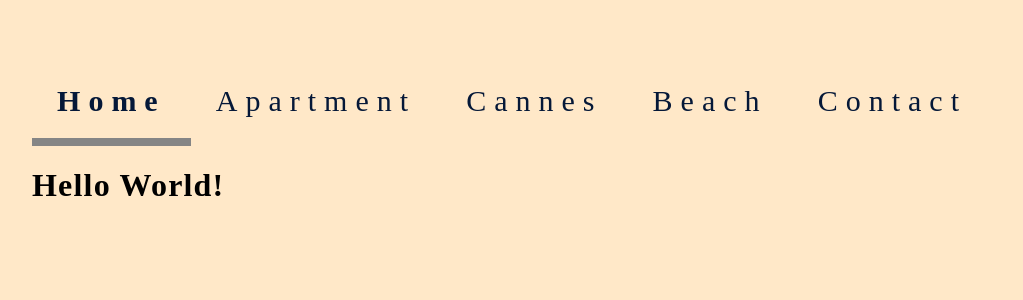
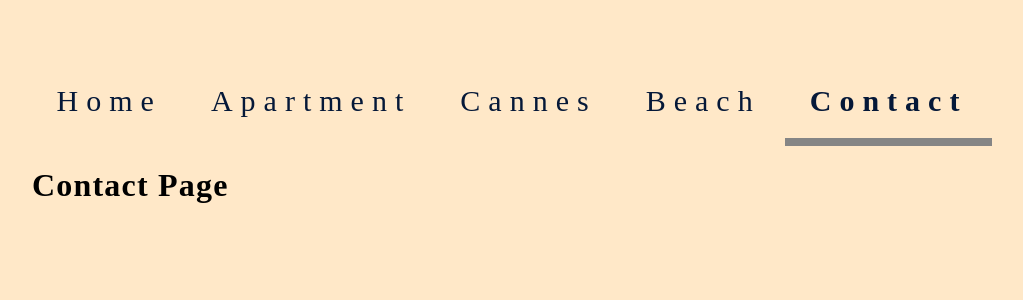
Before and after one commit to damonspencerroberts/cannes-website, a React (Create React App) app: page /contact in a window 1280 px wide. Shown: the top 300 px of the page, without its empty margins (128-1151 px from the left). Built offline with nearby package versions, Linux system fonts and the light colour scheme; a web font is replaced by a local one.

Commit message:
Added active class to links in navbar

```diff
--- a/package.json
+++ b/package.json
@@ -7,6 +7,7 @@
     "@testing-library/react": "^11.1.1",
     "@testing-library/user-event": "^12.2.0",
     "lodash": "^4.17.20",
+    "prop-types": "^15.7.2",
     "react": "^17.0.1",
     "react-dom": "^17.0.1",
     "react-router-dom": "^5.2.0",
--- a/src/components/apartment/Apartment.js
+++ b/src/components/apartment/Apartment.js
@@ -4,7 +4,7 @@ export default class Apartment extends Component {
     render() {
         return(
             <div>
-                <h1>Hello World!</h1>
+                <h1>Apartment Page</h1>
             </div>
         );
     }
--- a/src/components/beach/Beach.js
+++ b/src/components/beach/Beach.js
@@ -4,7 +4,7 @@ export default class Beach extends Component {
     render() {
         return(
             <div>
-                <h1>Hello World!</h1>
+                <h1>Beach Page</h1>
             </div>
         );
     }
--- a/src/components/cannes/Cannes.js
+++ b/src/components/cannes/Cannes.js
@@ -4,7 +4,7 @@ export default class Cannes extends Component {
     render() {
         return(
             <div>
-                <h1>Hello World!</h1>
+                <h1>Cannes Page</h1>
             </div>
         );
     }
--- a/src/components/contact/Contact.js
+++ b/src/components/contact/Contact.js
@@ -4,7 +4,7 @@ export default class Contact extends Component {
     render() {
         return(
             <div>
-                <h1>Hello World!</h1>
+                <h1>Contact Page</h1>
             </div>
         );
     }
--- a/src/container/navbar/Navbar.js
+++ b/src/container/navbar/Navbar.js
@@ -2,6 +2,7 @@ import React, { Component } from 'react';
 import "./Navbar.module.css";
 import classes from './Navbar.module.css';
 import _ from 'lodash';
+import NavLink from "./nav-links/Nav-link";
 
 class Navbar extends Component {
     constructor() {
@@ -15,11 +16,11 @@ class Navbar extends Component {
     render() {
         return (
             <div className= {classes.Navbar}>
-                <a className={`${classes.NavItem} ${classes.Active}`} href="/">Home</a>
-                <a className={classes.NavItem} href={"/" + _.lowerCase("apartment")} >Apartment</a>
-                <a className={classes.NavItem} href={"/" + _.lowerCase("cannes")}>Cannes</a>
-                <a className={classes.NavItem} href={"/" + _.lowerCase("beach")}>Beach</a>
-                <a className={classes.NavItem} href={"/" + _.lowerCase("contact")}>Contact</a>
+                <NavLink className={classes.NavItem} to="/" exact>Home</NavLink>
+                <NavLink className={classes.NavItem} to={"/" + _.lowerCase("apartment")} >Apartment</NavLink>
+                <NavLink className={classes.NavItem} to={"/" + _.lowerCase("cannes")}>Cannes</NavLink>
+                <NavLink className={classes.NavItem} to={"/" + _.lowerCase("beach")}>Beach</NavLink>
+                <NavLink className={classes.NavItem} to={"/" + _.lowerCase("contact")}>Contact</NavLink>
             </div>
         );
     }
--- a/src/container/navbar/Navbar.module.css
+++ b/src/container/navbar/Navbar.module.css
@@ -14,11 +14,6 @@
     color: rgb(5, 24, 56);
 }
 
-.Active {
-    border-bottom: solid 8px rgb(133, 133, 133) !important;
-    font-weight: bold;
-    opacity: 1 !important;
-}
 
 .NavItem:hover {
     border-bottom: solid 8px rgb(133, 133, 133);
--- /dev/null
+++ b/src/container/navbar/nav-links/Nav-link.js
@@ -0,0 +1,15 @@
+import React from 'react';
+import { NavLink } from "react-router-dom";
+import classes from "./Nav-links.module.css";
+
+const NavItem = (props) => {
+    return (
+        <NavLink
+            {...props}
+            activeClassName = {classes.Active}>
+                {props.children}
+        </NavLink>
+    );
+}
+
+export default NavItem;
--- /dev/null
+++ b/src/container/navbar/nav-links/Nav-links.module.css
@@ -0,0 +1,5 @@
+.Active {
+    border-bottom: solid 8px rgb(133, 133, 133) !important;
+    font-weight: bold;
+    opacity: 1 !important;
+}
```
